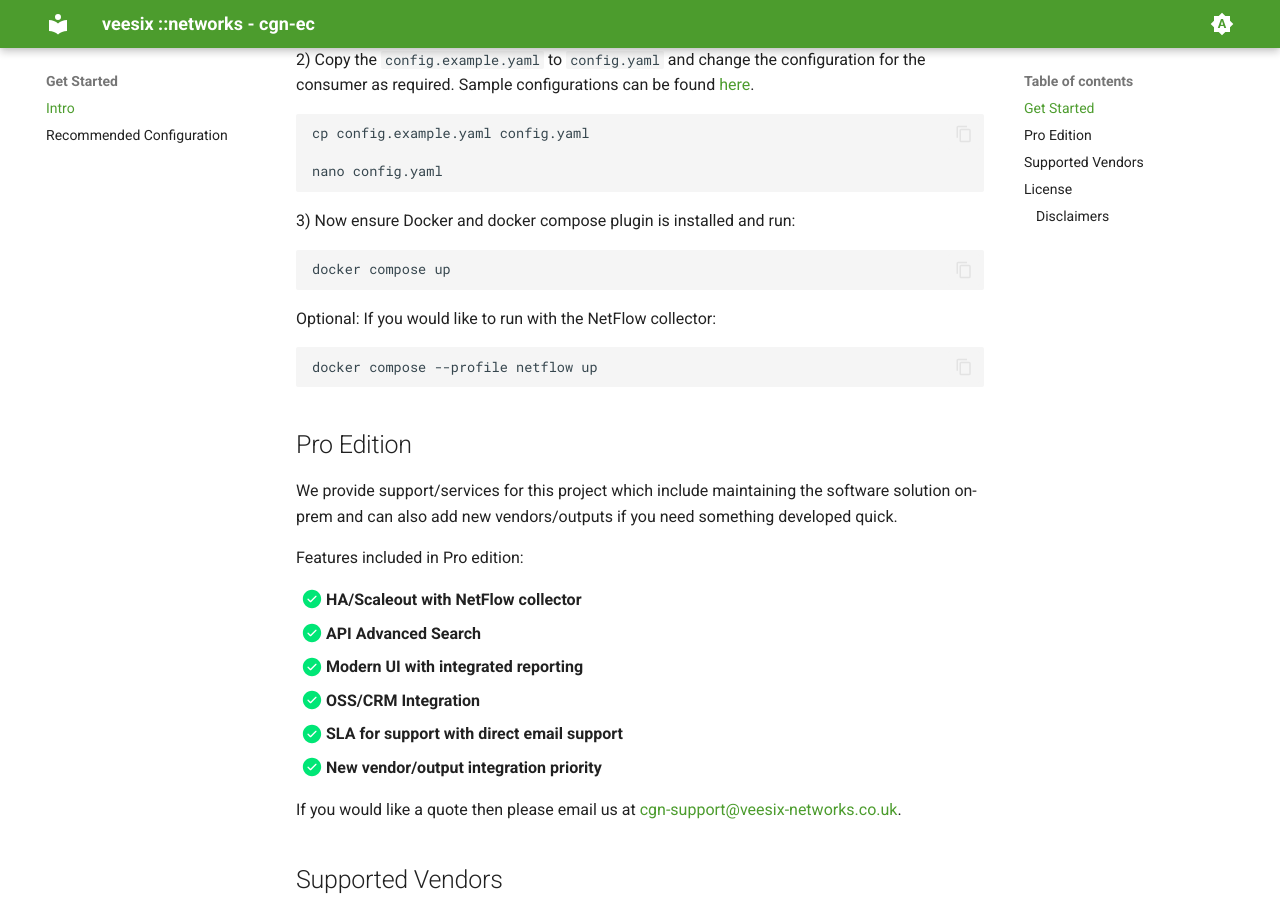
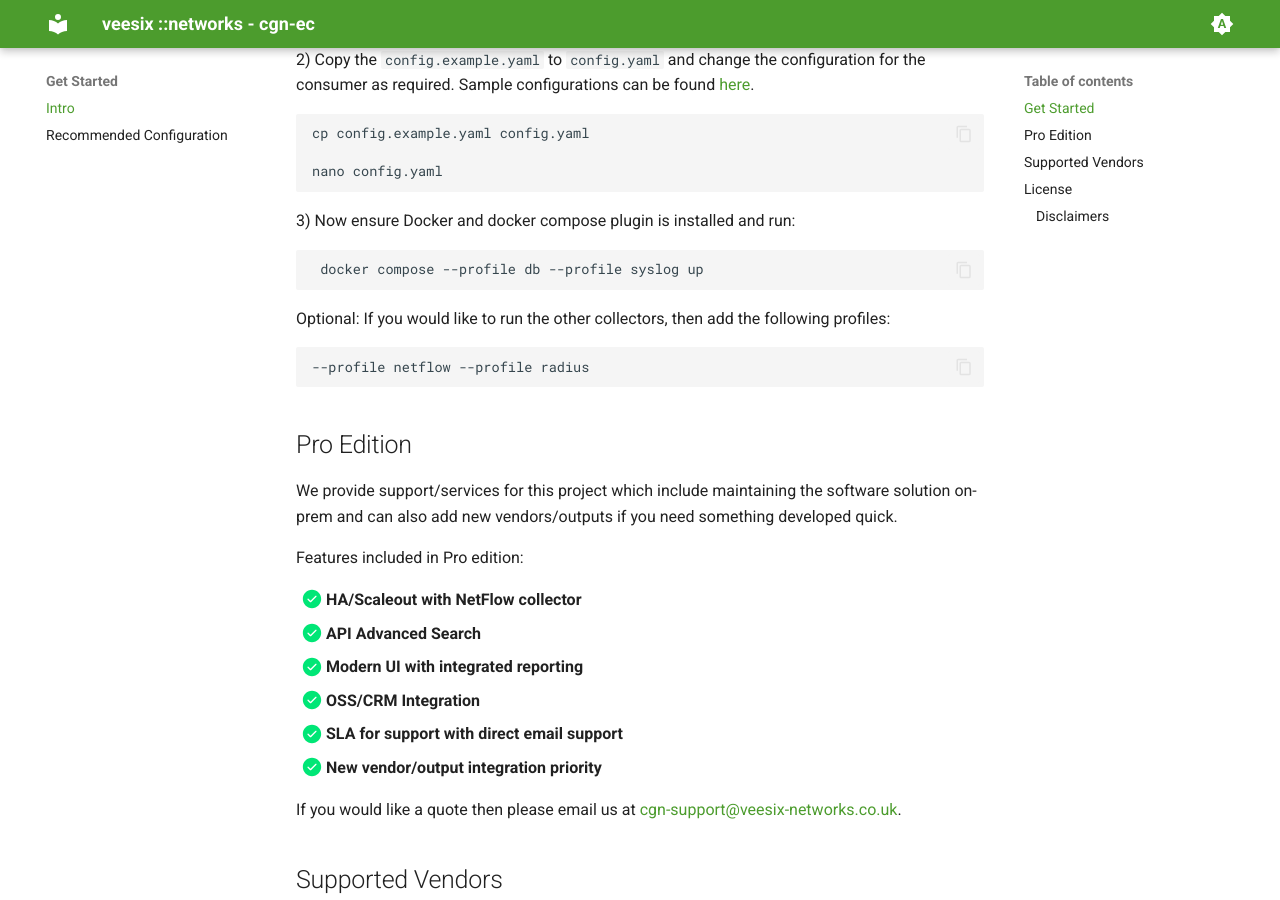
Before and after one commit to veesix-networks/cgn-ec, an MkDocs documentation site: the page built from docs/index.md, in a window 1280 px wide and 900 px high, scrolled down 1238 px. Built offline with MkDocs 1.6.1 and Material for MkDocs 9.7.7, drawn with Linux system fonts in a browser that asks for light colours.

Commit message:
Update docs

````diff
--- a/docs/index.md
+++ b/docs/index.md
@@ -34,13 +34,13 @@
 3) Now ensure Docker and docker compose plugin is installed and run:
 
   ```bash
-  docker compose up
+   docker compose --profile db --profile syslog up
   ```
 
-Optional: If you would like to run with the NetFlow collector:
+Optional: If you would like to run the other collectors, then add the following profiles:
 
   ```bash
-  docker compose --profile netflow up
+  --profile netflow --profile radius
   ```
 
 ## Pro Edition
````
